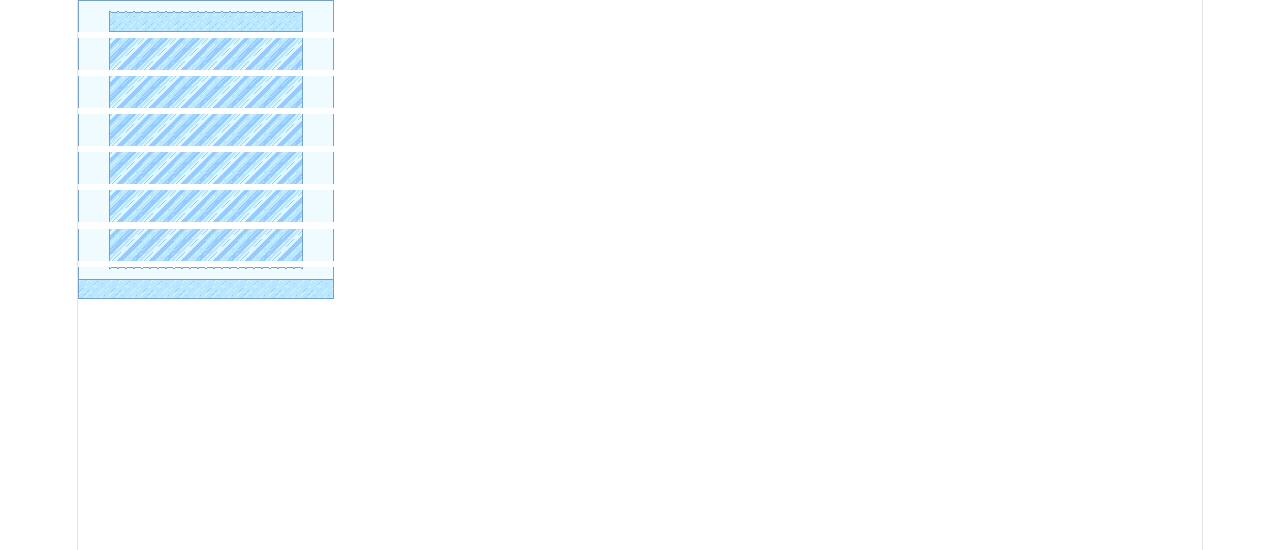
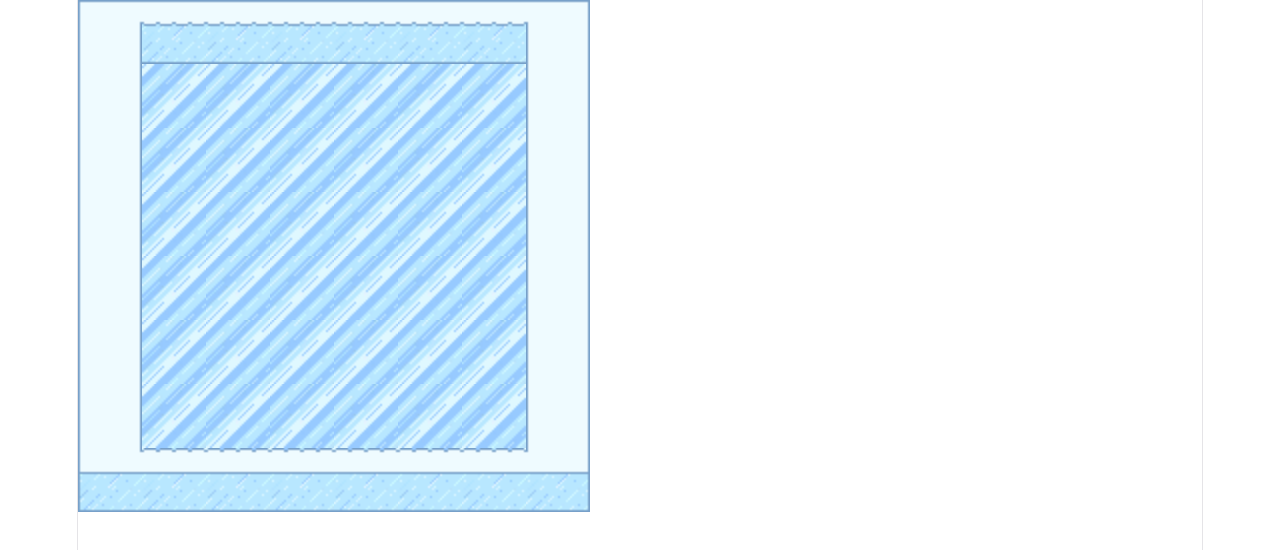
Before and after one commit to camdelCase/ice-game, a React (Vite) app: page / in a window 1280 px wide. Shown: the top 550 px of the page. Built offline with nearby package versions, Linux system fonts and the light colour scheme.

Commit message:
Remove buffers between tiles

```diff
--- a/src/App.tsx
+++ b/src/App.tsx
@@ -46,7 +46,7 @@
       <section id="center">
         <div
           id="grid-container"
-          style={{ display: 'grid', gridTemplateColumns: `repeat(${size}, 32px)`, gap: 0 }}
+          style={{ display: 'grid', gridTemplateColumns: `repeat(${size}, 64px)`, gap: 0 }}
         >
           {levelGrid.flatMap((row, rowIndex) =>
             row.map((tile, colIndex) => (
@@ -56,7 +56,7 @@
                 data-row={rowIndex}
                 data-col={colIndex}
               >
-                <img src={tile.image} width="32" height="32" alt="" />
+                <img src={tile.image} width="64" height="64" alt="" style={{ display: 'block' }} />
               </div>
             ))
           )}
```
